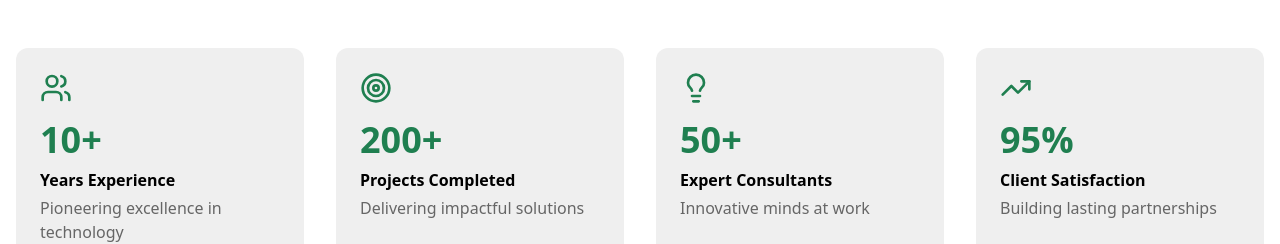
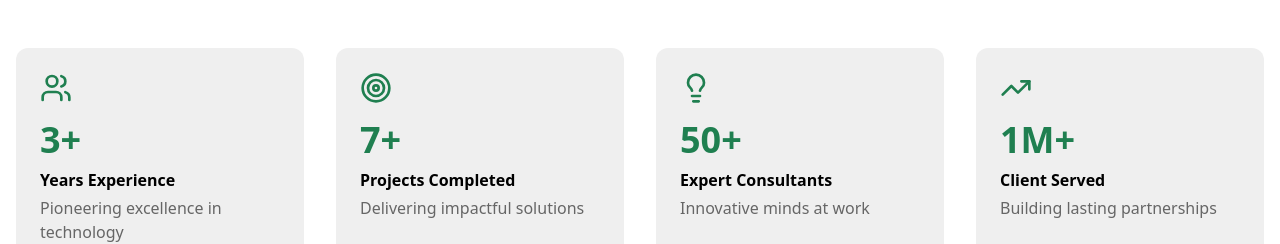
Before and after one commit to Alee-yusuf/KMV, a React (Create React App) app: page / in a window 1280 px wide. Shown: the part 1360-1604 px from the top of the page. Built offline with nearby package versions, Linux system fonts and the light colour scheme.

Commit message:
Update AboutUs.jsx

```diff
--- a/src/components/AboutUs.jsx
+++ b/src/components/AboutUs.jsx
@@ -10,13 +10,13 @@ const AboutUs = () => {
 
   const stats = [
     {
-      number: '10+',
+      number: '3+',
       label: 'Years Experience',
       icon: <Users className="w-8 h-8" />,
       description: 'Pioneering excellence in technology'
     },
     {
-      number: '200+',
+      number: '7+',
       label: 'Projects Completed',
       icon: <Target className="w-8 h-8" />,
       description: 'Delivering impactful solutions'
@@ -28,8 +28,8 @@ const AboutUs = () => {
       description: 'Innovative minds at work'
     },
     {
-      number: '95%',
-      label: 'Client Satisfaction',
+      number: '1M+',
+      label: 'Client Served',
       icon: <TrendingUp className="w-8 h-8" />,
       description: 'Building lasting partnerships'
     },
```
